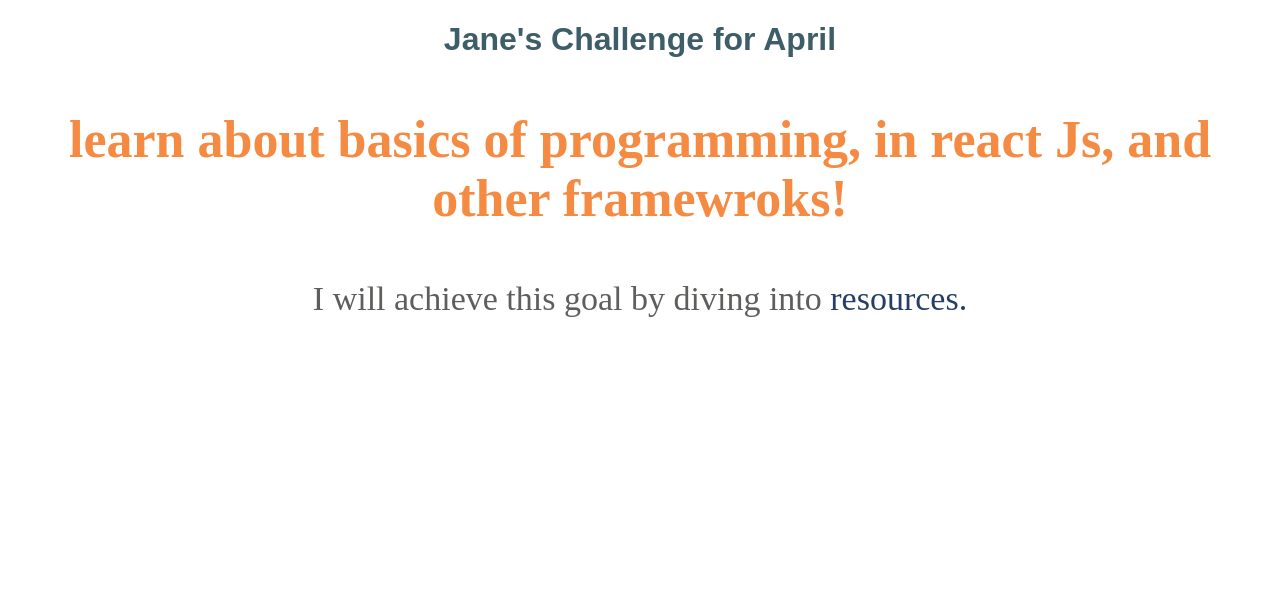
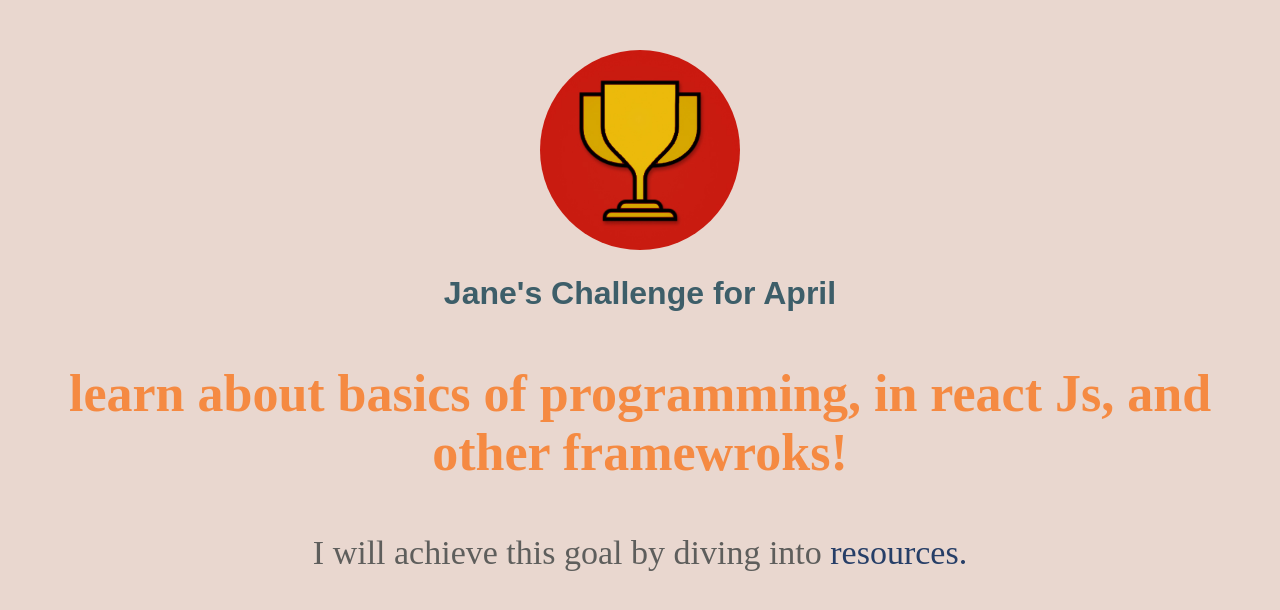
Before and after one commit to janeezy/Challenge-app, a plain HTML site: page index.html in a window 1280 px wide. Drawn offline with Linux system fonts and the light colour scheme; a web font is replaced by a local one.

Commit message:
added styling

```diff
--- a/index.html
+++ b/index.html
@@ -10,6 +10,7 @@
 	<link rel="stylesheet" href="style.css">
 </head>
 <body>
+	<img src="challenges-trophy.jpg" alt="challenges-trophy">
 	<h1 class="header-text-color"> Jane's Challenge for April</h1>
 
 	<p class="text-style1">learn about basics of programming, in react Js, and other framewroks!</p>
--- a/style.css
+++ b/style.css
@@ -1,12 +1,24 @@
+
+body{
+	text-align: center;
+	background-color: rgb(233, 215, 207);
+	margin: 50px;
+}
+
+img{
+	width: 200px;
+	height: 200px;
+	border-radius: 100px;
+}
+
+
 .header-text-color{
 	color:#3d5e69;
-	text-align: center;
 	font-family: sans-serif;
 }
 
 .text-style1{
 	color: #f58a42;
-	text-align: center;
 	font-family: serif;
 	font-weight: bold;
 	font-size: 52px;
```
